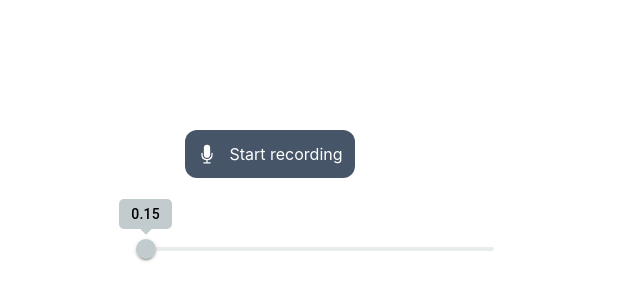
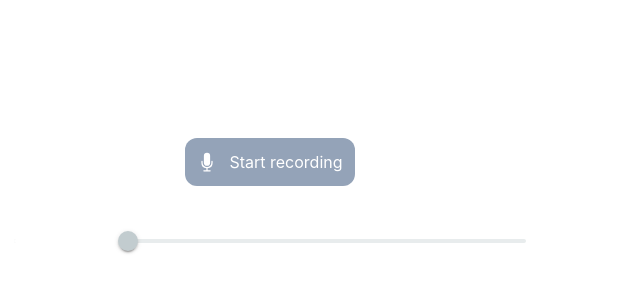
Before and after one commit to Shaky-Sahil/Delayed-Auditory-Feedback, a React (Create React App) app: page / in a window 1280 px wide. Shown: the part 196-496 px from the top of the page, without its empty margins (370-1010 px from the left). Built offline with nearby package versions, Linux system fonts and the light colour scheme; no server answers.

Commit message:
styling test7

```diff
--- a/src/components/Daf.js
+++ b/src/components/Daf.js
@@ -81,7 +81,7 @@ const Daf = () => {
 
       <div className='w-full'>
 
-        <div className='flex pb-4 items-center justify-center'>
+        <div className='flex items-center justify-center'>
 
           <button className=' flex' onClick={()=>{
           if(micPermission){
@@ -93,14 +93,14 @@ const Daf = () => {
           }>
 
           {isRecording ?
-          <button className='text-center p-3 bg-slate-400 mt-4 mb-4 rounded-xl text-white'><div className='flex items-center text-center'><MicrophoneIcon className='w-5 h-5 mr-3'/> Stop recording</div></button>
+          <button className='text-center p-3 bg-slate-600 mt-4 mb-4 rounded-xl text-white'><div className='flex items-center text-center'><MicrophoneIcon className='w-5 h-5 mr-3'/> Stop recording</div></button>
           :
-          <button className='text-center p-3 bg-slate-600 mt-4 mb-4 rounded-xl text-white'><div className='flex items-center text-center'><MicrophoneIcon className='w-5 h-5 mr-3'/> Start recording</div></button>}
+          <button className='text-center p-3 bg-slate-400 mt-4 mb-4 rounded-xl text-white'><div className='flex items-center text-center'><MicrophoneIcon className='w-5 h-5 mr-3'/> Start recording</div></button>}
 
           </button>
 
         </div>
-            <div className='w-[35%] m-auto'>
+            <div className='w-[40%] m-auto'>
               <p className='flex p-0 m-0'>Delay:</p>
           <Slider
           className='custom-slider'
@@ -110,7 +110,7 @@ const Daf = () => {
           step={0.01}
           value={delay}
           onChange={handleDelayChange}
-          valueLabelDisplay="on"
+          valueLabelDisplay="auto"
           sx={{
             '& .MuiSlider-thumb': {
               borderRadius: '20px',
```
